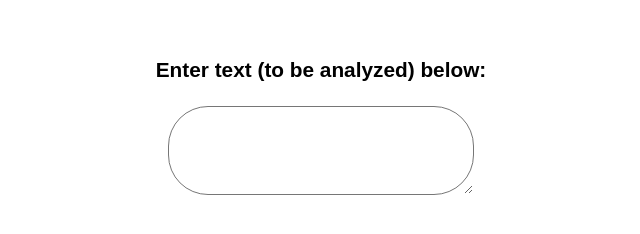
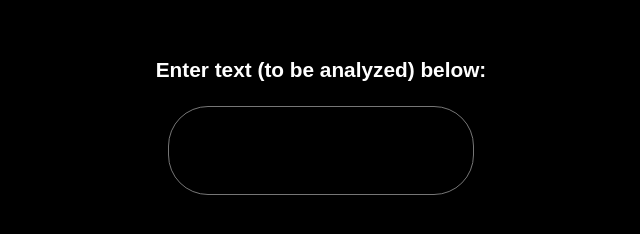
Before and after one commit to filippo-fonseca/sentiment_analysis, a website: page public/index.html in a window 1280 px wide. Shown: the whole page, without its empty margins (319-959 px from the left). Drawn offline with Linux system fonts and the light colour scheme.

Commit message:
style[core/Home] => ☕️Basic styles

```diff
--- a/public/stylesheets/style.css
+++ b/public/stylesheets/style.css
@@ -1,6 +1,8 @@
 body {
   padding: 50px;
   font-family: Arial, Helvetica, sans-serif;
+  background-color: black;
+  color: white;
 }
 
 #title {
@@ -15,6 +17,10 @@ body {
 
 #reviewForm #review {
   width: 23em;
+  resize: none;
+  color: white;
+  font-family: Arial, Helvetica, sans-serif;
+  background-color: transparent;
   border-radius: 3em;
   padding: 1em;
 }
```
